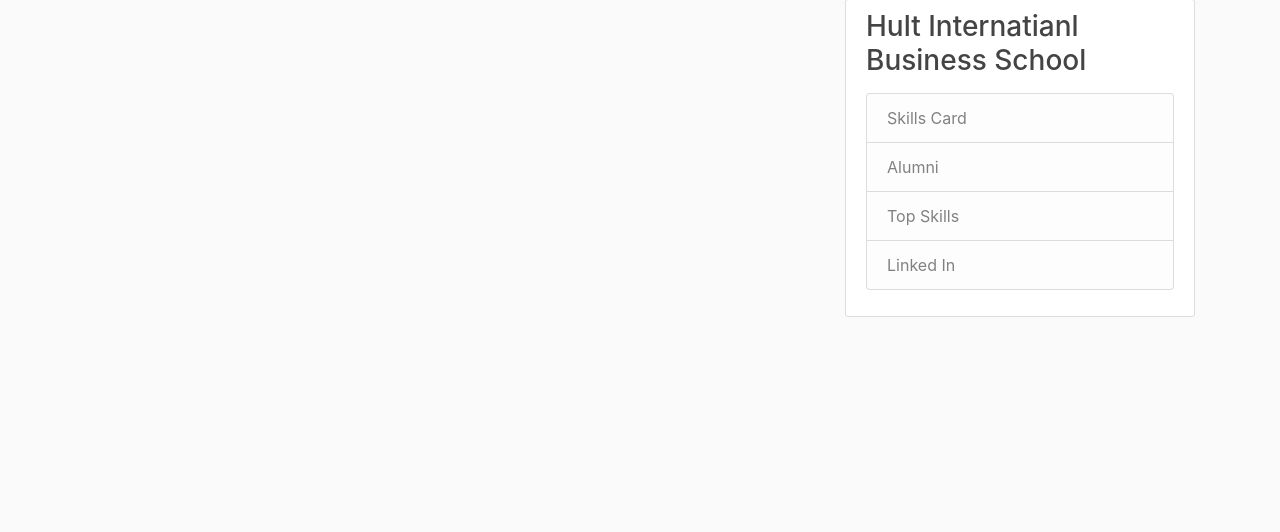
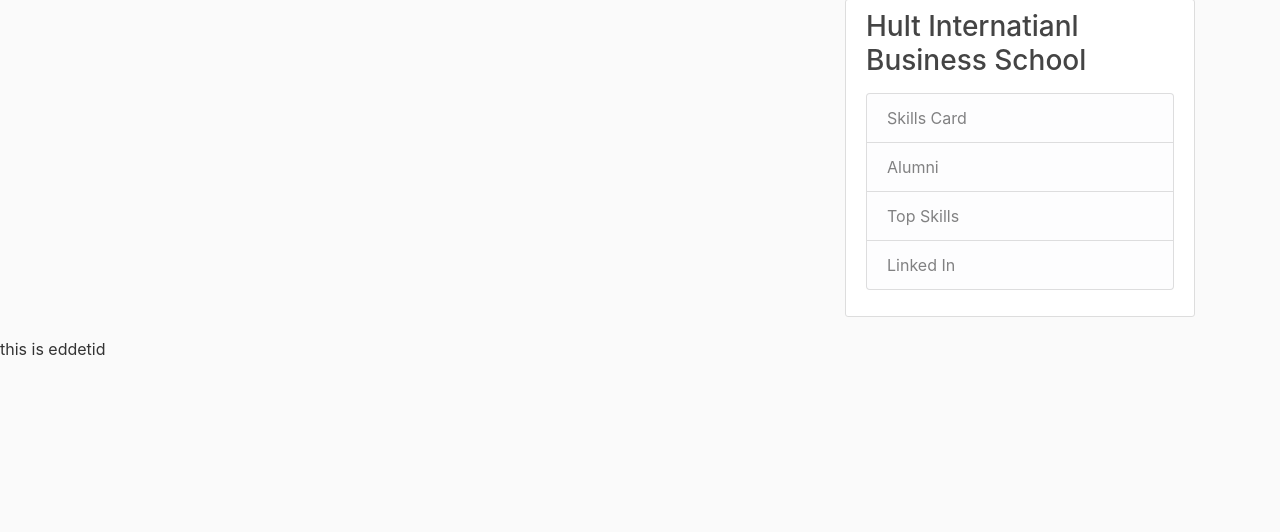
Before and after one commit to coding-hackathon-1/team6, a Django app: template blog/templates/blog/home.html in a window 1280 px wide. Shown: the part 81-613 px from the top of the page. Run offline with Django 3.2, Linux system fonts and the light colour scheme; the template is opened without the code that fills it, so the values that code supplies are empty; some libraries are stand-ins or nearby versions.

Commit message:
Update base_easy.html

```diff
--- a/blog/templates/blog/base_easy.html
+++ b/blog/templates/blog/base_easy.html
@@ -61,7 +61,7 @@
         </div>
       </div>
     </main>
-
+this is eddetid
     <!-- Optional JavaScript -->
     <!-- jQuery first, then Popper.js, then Bootstrap JS -->
     <script src="https://code.jquery.com/jquery-3.2.1.slim.min.js" integrity="sha384-KJ3o2DKtIkvYIK3UENzmM7KCkRr/rE9/Qpg6aAZGJwFDMVNA/GpGFF93hXpG5KkN" crossorigin="anonymous"></script>
```
